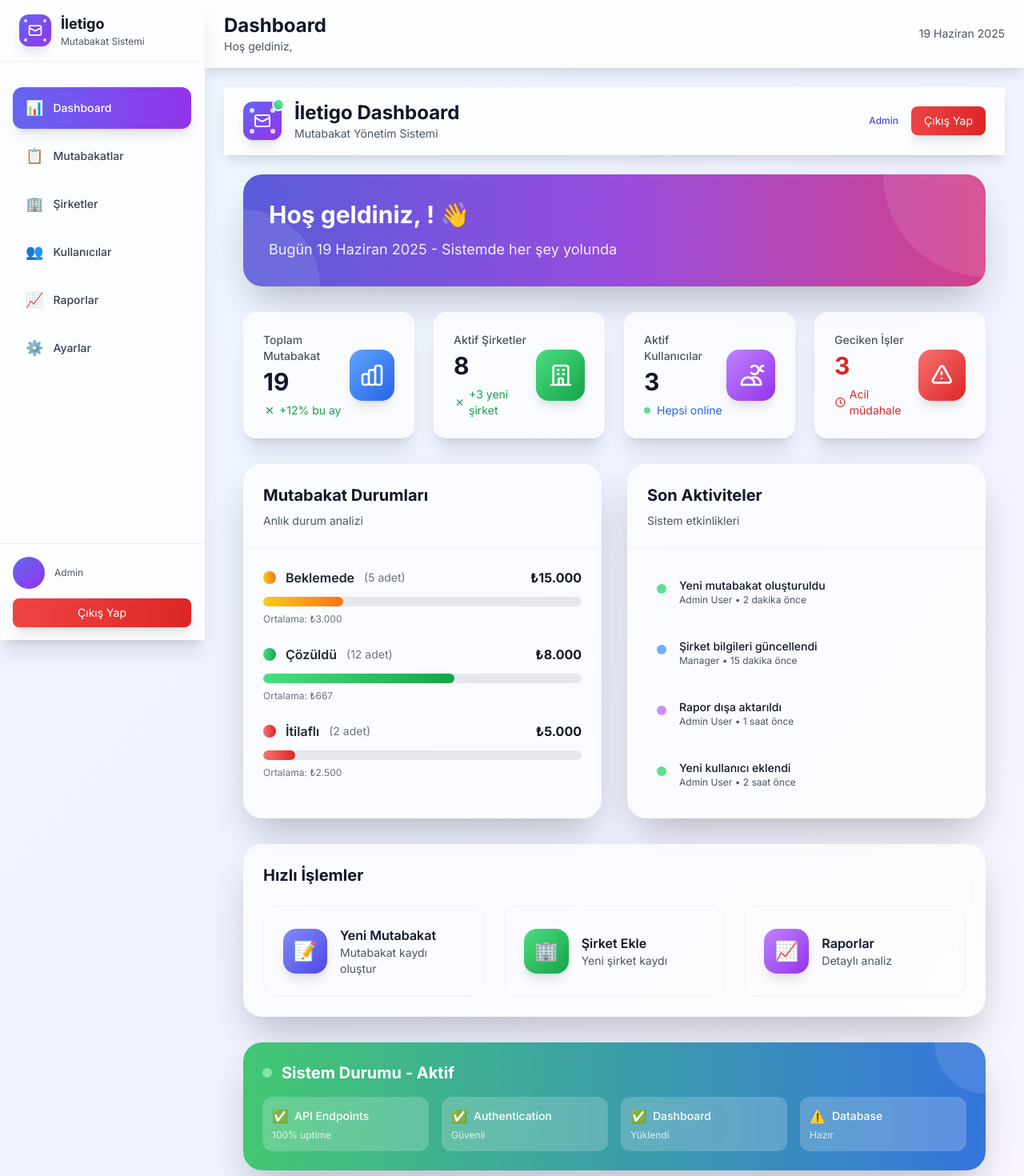
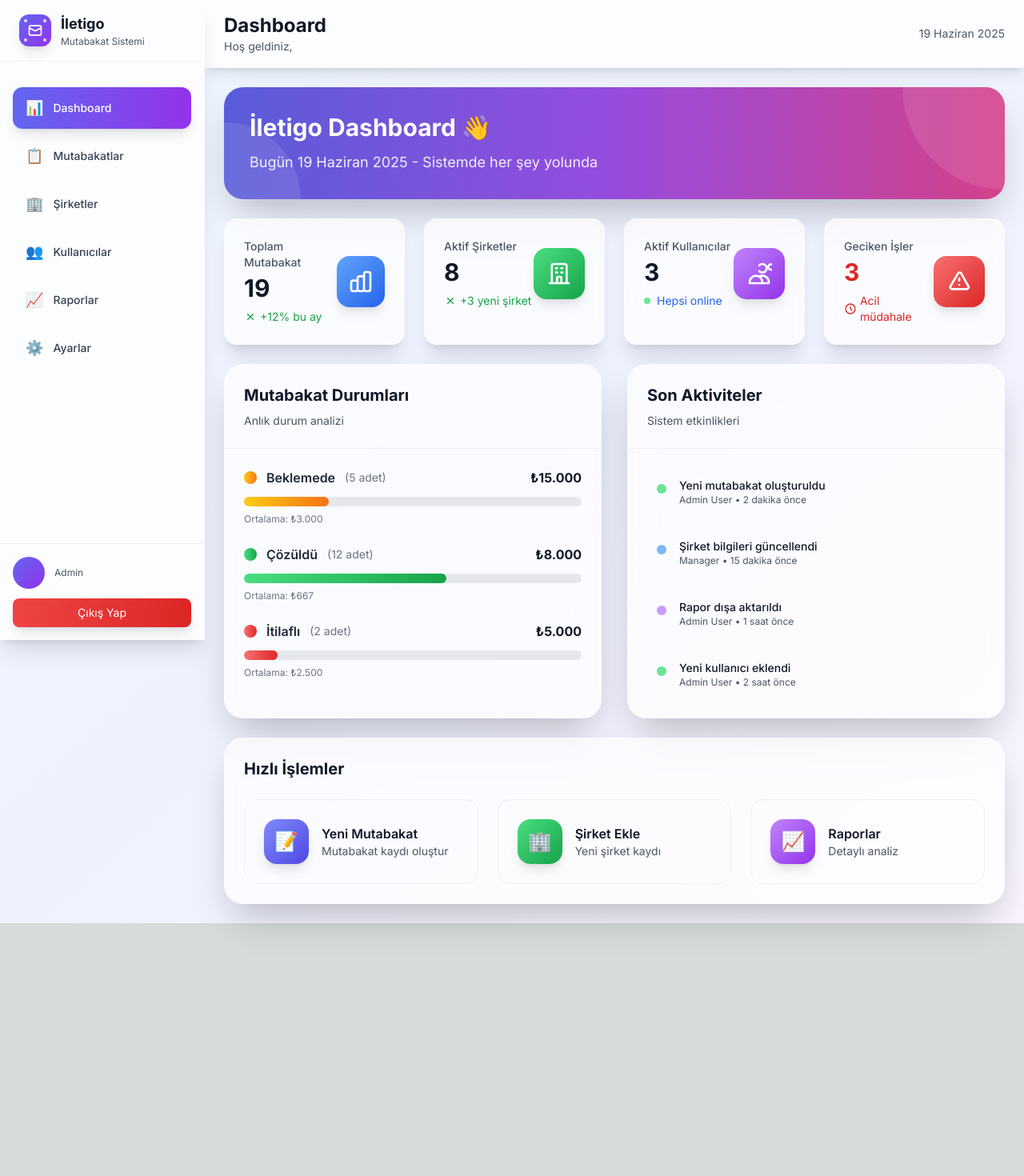
Before and after one commit to Hakanyildirimdan/iletigo, a Next.js app: page /dashboard in a window 1280 px wide. Shown: the top 1470 px of the page at 80% size. After the commit the page ends 1154 px from the top, so only its background shows below. Built offline with nearby package versions, Linux system fonts and the light colour scheme; sample sign-in values are in the browser's storage.

Commit message:
Update main dashboard page to work with new layout

```diff
--- a/app/dashboard/page.tsx
+++ b/app/dashboard/page.tsx
@@ -1,26 +1,14 @@
 'use client'
 
 import { useState, useEffect } from 'react'
-import { useRouter } from 'next/navigation'
 
 export default function DashboardPage() {
-  const [user, setUser] = useState<any>(null)
   const [stats, setStats] = useState<any>(null)
   const [loading, setLoading] = useState(true)
-  const router = useRouter()
 
   useEffect(() => {
-    const token = localStorage.getItem('token')
-    const userData = localStorage.getItem('user')
-
-    if (!token || !userData) {
-      router.push('/')
-      return
-    }
-
-    setUser(JSON.parse(userData))
     fetchStats()
-  }, [router])
+  }, [])
 
   const fetchStats = async () => {
     try {
@@ -33,18 +21,6 @@
       console.error('Error fetching stats:', error)
     } finally {
       setLoading(false)
-    }
-  }
-
-  const handleLogout = async () => {
-    try {
-      await fetch('/api/auth/logout', { method: 'POST' })
-    } catch (error) {
-      console.error('Logout error:', error)
-    } finally {
-      localStorage.removeItem('token')
-      localStorage.removeItem('user')
-      router.push('/')
     }
   }
 
@@ -68,69 +44,22 @@
 
   if (loading) {
     return (
-      <div className="min-h-screen flex items-center justify-center bg-gradient-to-br from-blue-50 via-indigo-50 to-purple-50">
-        <div className="relative">
-          <div className="animate-spin rounded-full h-32 w-32 border-b-2 border-indigo-600"></div>
-          <div className="absolute inset-0 rounded-full border-t-2 border-purple-600 animate-ping"></div>
-        </div>
+      <div className="flex items-center justify-center h-64">
+        <div className="animate-spin rounded-full h-16 w-16 border-b-2 border-indigo-600"></div>
       </div>
     )
   }
 
   return (
-    <div className="min-h-screen bg-gradient-to-br from-blue-50 via-indigo-50 to-purple-50">
-      {/* Modern Header */}
-      <header className="bg-white/80 backdrop-blur-lg shadow-lg border-b border-white/20">
-        <div className="px-6 py-4">
-          <div className="flex items-center justify-between">
-            <div className="flex items-center space-x-4">
-              <div className="relative">
-                <div className="w-12 h-12 bg-gradient-to-br from-indigo-500 to-purple-600 rounded-xl flex items-center justify-center shadow-lg">
-                  <div className="absolute top-2 left-2 w-1.5 h-1.5 bg-white rounded-full opacity-80"></div>
-                  <div className="absolute top-2 right-2 w-1.5 h-1.5 bg-white rounded-full opacity-80"></div>
-                  <div className="absolute bottom-2 left-2 w-1.5 h-1.5 bg-white rounded-full opacity-80"></div>
-                  <div className="absolute bottom-2 right-2 w-1.5 h-1.5 bg-white rounded-full opacity-80"></div>
-                  <svg className="w-6 h-6 text-white z-10" fill="none" stroke="currentColor" viewBox="0 0 24 24">
-                    <path strokeLinecap="round" strokeLinejoin="round" strokeWidth={2} d="M3 8l7.89 4.26a2 2 0 002.22 0L21 8M5 19h14a2 2 0 002-2V7a2 2 0 00-2-2H5a2 2 0 00-2 2v10a2 2 0 002 2z" />
-                  </svg>
-                </div>
-                <div className="absolute -top-1 -right-1 w-4 h-4 bg-green-400 rounded-full border-2 border-white animate-pulse"></div>
-              </div>
-              <div>
-                <h1 className="text-2xl font-bold text-gray-900">İletigo Dashboard</h1>
-                <p className="text-sm text-gray-600">Mutabakat Yönetim Sistemi</p>
-              </div>
-            </div>
-
-            <div className="flex items-center space-x-4">
-              <div className="text-right">
-                <p className="text-sm font-semibold text-gray-900">
-                  {user?.first_name} {user?.last_name}
-                </p>
-                <p className="text-xs text-indigo-600 capitalize font-medium">{user?.role}</p>
-              </div>
-
-              <button
-                onClick={handleLogout}
-                className="px-4 py-2 text-sm text-white bg-gradient-to-r from-red-500 to-red-600 hover:from-red-600 hover:to-red-700 rounded-lg transition-all duration-200 shadow-lg hover:shadow-xl transform hover:scale-105"
-              >
-                Çıkış Yap
-              </button>
-            </div>
-          </div>
-        </div>
-      </header>
-
-      {/* Main Content */}
-      <main className="p-6">
-        {/* Welcome Section */}
-        <div className="bg-gradient-to-r from-indigo-500 via-purple-500 to-pink-500 rounded-3xl shadow-2xl p-8 mb-8 text-white relative overflow-hidden">
+    <div className="space-y-6">
+      {/* Welcome Banner */}
+      <div className="bg-gradient-to-r from-indigo-500 via-purple-500 to-pink-500 rounded-3xl shadow-2xl p-8 text-white relative overflow-hidden">
         <div className="absolute inset-0 bg-black/10"></div>
         <div className="absolute top-0 right-0 w-64 h-64 bg-white/10 rounded-full -mr-32 -mt-32"></div>
         <div className="absolute bottom-0 left-0 w-48 h-48 bg-white/10 rounded-full -ml-24 -mb-24"></div>
         <div className="relative z-10">
           <h2 className="text-3xl font-bold mb-3">
-              Hoş geldiniz, {user?.first_name}! 👋
+            İletigo Dashboard 👋
           </h2>
           <p className="text-white/90 text-lg">
             Bugün {new Date().toLocaleDateString('tr-TR', {
@@ -142,8 +71,8 @@
         </div>
       </div>
 
-        {/* Enhanced Stats Cards */}
-        <div className="grid grid-cols-1 md:grid-cols-2 lg:grid-cols-4 gap-6 mb-8">
+      {/* Stats Cards */}
+      <div className="grid grid-cols-1 md:grid-cols-2 lg:grid-cols-4 gap-6">
         <div className="group bg-white/70 backdrop-blur-lg rounded-2xl shadow-xl p-6 border border-white/20 hover:shadow-2xl transition-all duration-300 hover:scale-105">
           <div className="flex items-center justify-between">
             <div>
@@ -231,8 +160,9 @@
         </div>
       </div>
 
-        <div className="grid grid-cols-1 lg:grid-cols-2 gap-8 mb-8">
-          {/* Enhanced Charts Section */}
+      {/* Charts and Activity */}
+      <div className="grid grid-cols-1 lg:grid-cols-2 gap-8">
+        {/* Status Chart */}
         <div className="bg-white/70 backdrop-blur-lg rounded-3xl shadow-2xl border border-white/20">
           <div className="p-6 border-b border-gray-200/50">
             <h3 className="text-xl font-bold text-gray-900 mb-2">Mutabakat Durumları</h3>
@@ -254,14 +184,10 @@
                       </span>
                     </div>
 
-                      {/* Animated Progress Bar */}
                     <div className="w-full bg-gray-200 rounded-full h-3 overflow-hidden">
                       <div
                         className={`h-3 bg-gradient-to-r ${getStatusColor(stat.status)} rounded-full transition-all duration-1000 ease-out`}
-                          style={{
-                            width: `${Math.min((stat.count / 20) * 100, 100)}%`,
-                            animation: 'slideIn 1.5s ease-out'
-                          }}
+                        style={{ width: `${Math.min((stat.count / 20) * 100, 100)}%` }}
                       ></div>
                     </div>
 
@@ -306,14 +232,14 @@
         </div>
       </div>
 
-        {/* Enhanced Quick Actions */}
-        <div className="bg-white/70 backdrop-blur-lg rounded-3xl shadow-2xl border border-white/20 p-6 mb-8">
+      {/* Quick Actions */}
+      <div className="bg-white/70 backdrop-blur-lg rounded-3xl shadow-2xl border border-white/20 p-6">
         <h3 className="text-xl font-bold text-gray-900 mb-6">Hızlı İşlemler</h3>
         <div className="grid grid-cols-1 md:grid-cols-3 gap-6">
           {[
-              { title: 'Yeni Mutabakat', desc: 'Mutabakat kaydı oluştur', icon: '📝', color: 'from-indigo-400 to-indigo-600' },
-              { title: 'Şirket Ekle', desc: 'Yeni şirket kaydı', icon: '🏢', color: 'from-green-400 to-green-600' },
-              { title: 'Raporlar', desc: 'Detaylı analiz', icon: '📈', color: 'from-purple-400 to-purple-600' },
+            { title: 'Yeni Mutabakat', desc: 'Mutabakat kaydı oluştur', icon: '📝', color: 'from-indigo-400 to-indigo-600', href: '/dashboard/reconciliations/new' },
+            { title: 'Şirket Ekle', desc: 'Yeni şirket kaydı', icon: '🏢', color: 'from-green-400 to-green-600', href: '/dashboard/companies/new' },
+            { title: 'Raporlar', desc: 'Detaylı analiz', icon: '📈', color: 'from-purple-400 to-purple-600', href: '/dashboard/reports' },
           ].map((action, index) => (
             <button key={index} className="group p-6 border border-gray-200/50 rounded-2xl hover:bg-white/80 text-left transition-all duration-300 hover:scale-105 hover:shadow-xl">
               <div className="flex items-center space-x-4">
@@ -329,46 +255,6 @@
           ))}
         </div>
       </div>
-
-        {/* System Status */}
-        <div className="bg-gradient-to-r from-green-400 to-blue-500 rounded-3xl shadow-2xl p-6 text-white relative overflow-hidden">
-          <div className="absolute inset-0 bg-black/10"></div>
-          <div className="absolute top-0 right-0 w-32 h-32 bg-white/10 rounded-full -mr-16 -mt-16"></div>
-          <div className="relative z-10">
-            <h3 className="text-xl font-bold mb-4 flex items-center">
-              <div className="w-3 h-3 bg-green-300 rounded-full mr-3 animate-pulse"></div>
-              Sistem Durumu - Aktif
-            </h3>
-            <div className="grid grid-cols-2 md:grid-cols-4 gap-4">
-              {[
-                { label: 'API Endpoints', status: '✅', detail: '100% uptime' },
-                { label: 'Authentication', status: '✅', detail: 'Güvenli' },
-                { label: 'Dashboard', status: '✅', detail: 'Yüklendi' },
-                { label: 'Database', status: '⚠️', detail: 'Hazır' },
-              ].map((item, index) => (
-                <div key={index} className="bg-white/20 backdrop-blur-sm rounded-xl p-3">
-                  <div className="flex items-center space-x-2 mb-1">
-                    <span>{item.status}</span>
-                    <span className="text-sm font-medium">{item.label}</span>
-                  </div>
-                  <p className="text-xs text-white/80">{item.detail}</p>
-                </div>
-              ))}
-            </div>
-          </div>
-        </div>
-      </main>
-
-      <style jsx>{`
-        @keyframes slideIn {
-          from {
-            width: 0%;
-          }
-          to {
-            width: var(--target-width);
-          }
-        }
-      `}</style>
     </div>
   )
 }
```
Lines whose indentation alone changed are shown as unchanged.
